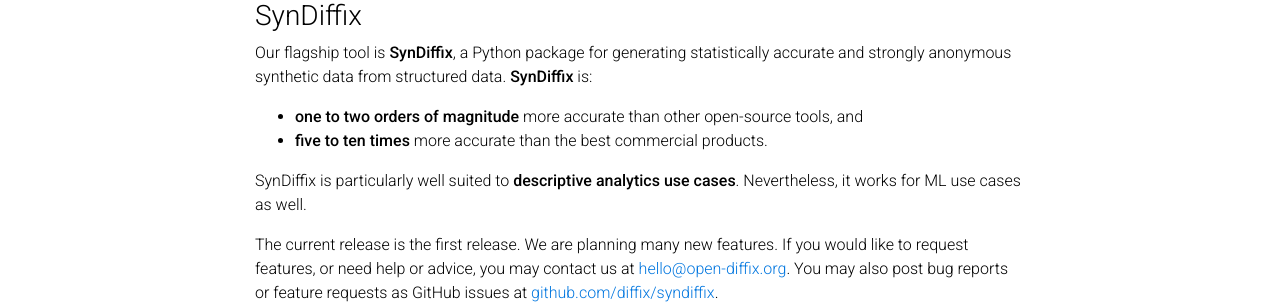
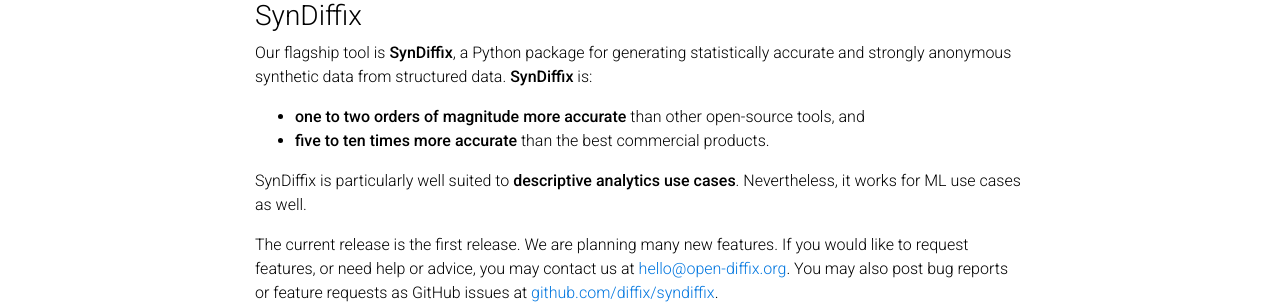
Before and after one commit to diffix/diffix.github.io, a Jekyll site: the page built from _pages/home.md, in a window 1280 px wide and 1084 px high. Shown: the part 256-560 px from the top of the window. Built offline with Jekyll 4.4.1, drawn with Linux system fonts in a browser that asks for light colours; comment, search, counter and statistics services are not loaded; a style sheet for code colours, icons or effects is not loaded.

```diff
--- a/_pages/home.md
+++ b/_pages/home.md
@@ -14,8 +14,8 @@ Open Diffix is an open source project developing tools for anonymizing structure
 ### SynDiffix
 
 Our flagship tool is [**SynDiffix**](/syndiffix), a Python package for generating statistically accurate and strongly anonymous synthetic data from structured data. **SynDiffix** is:
-* **one to two orders of magnitude** more accurate than other open-source tools, and
-* **five to ten times** more accurate than the best commercial products.
+* **one to two orders of magnitude more accurate** than other open-source tools, and
+* **five to ten times more accurate** than the best commercial products.
 
 SynDiffix is particularly well suited to **descriptive analytics use cases**. Nevertheless, it works for ML use cases as well.
 
```
